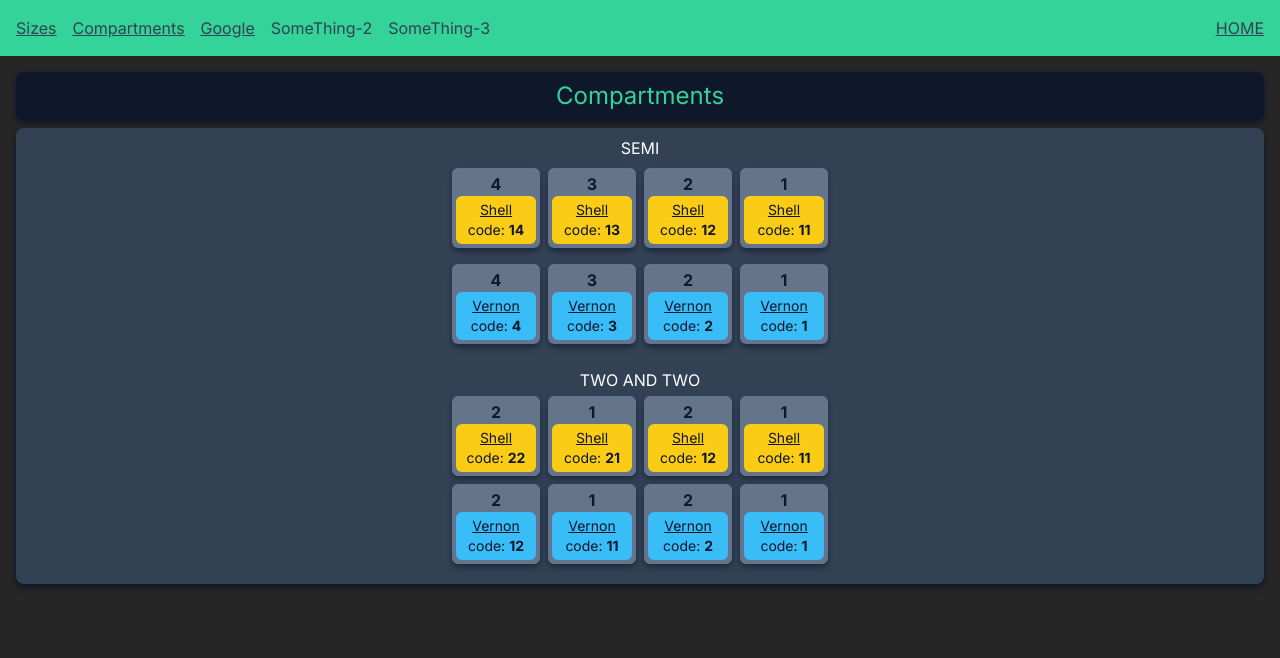
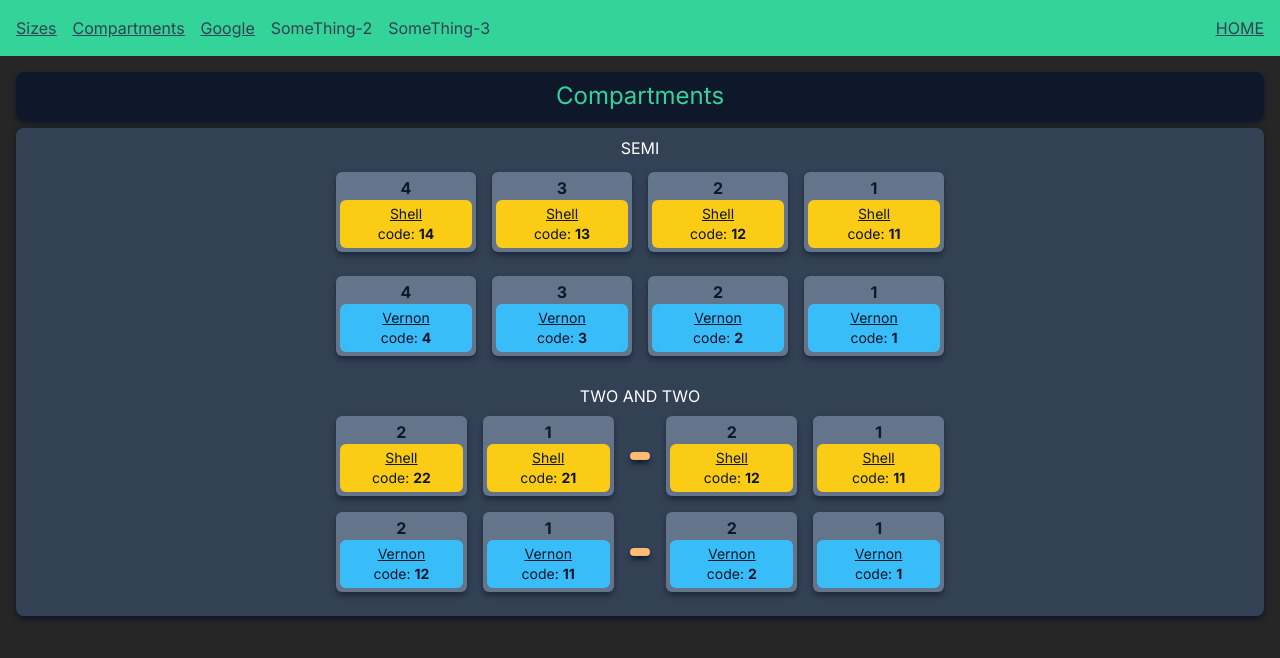
Before and after one commit to NickDriver/training-notes, a Next.js app: page /compartments in a window 1280 px wide. Shown: the top 658 px of the page. Built offline with nearby package versions, Linux system fonts and the light colour scheme.

Commit message:
TwoAndTwo done

```diff
--- a/src/app/compartments/_components/Compartment.tsx
+++ b/src/app/compartments/_components/Compartment.tsx
@@ -1,4 +1,4 @@
-const w_num: string = "w-3/4 ";
+const w_num: string = "w-full ";
 
 export enum Vendors {
   SHELL = "Shell",
@@ -38,7 +38,7 @@ export interface Compartment_t {
 
 export function Compartment({ compartment_info: { vendor, compartment, comp_code, vendor_color } }: any) {
   return (
-    <div className={w_num + 'm-1 p-1 bg-slate-500 text-slate-900 rounded-md shadow-md shadow-slate-800 hover:bg-rose-200'}>
+    <div className={w_num + 'm-2 p-1 bg-slate-500 text-slate-900 rounded-md shadow-md shadow-slate-800'}>
       <div className="flex justify-center items-center font-bold">{compartment}</div>
       <div className={"flex flex-col items-center p-1 text-sm font-normal rounded-md" + vendor_color}>
         <p className="underline">{vendor}</p>
--- a/src/app/compartments/_components/Semi.tsx
+++ b/src/app/compartments/_components/Semi.tsx
@@ -5,15 +5,15 @@ import { data_shell, data_vernon } from "../_data/data_semi";
 
 export default function Semi() {
   return (
-    <div className="flex flex-col items-center hover:bg-rose-400 mt-2 mb-4">
+    <div className="flex flex-col items-center mt-2 mb-4">
       <div>SEMI</div>
-      <div className="flex justify-center flex-row-reverse m-1 w-96">
+      <div className="flex justify-center flex-row-reverse m-1 w-2/4">
         <Compartment compartment_info={data_shell[0]} />
         <Compartment compartment_info={data_shell[1]} />
         <Compartment compartment_info={data_shell[2]} />
         <Compartment compartment_info={data_shell[3]} />
       </div>
-      <div className="flex justify-center flex-row-reverse m-1 w-96">
+      <div className="flex justify-center flex-row-reverse m-1 w-2/4">
         <Compartment compartment_info={data_vernon[0]} />
         <Compartment compartment_info={data_vernon[1]} />
         <Compartment compartment_info={data_vernon[2]} />
--- a/src/app/compartments/_components/TwoAndTwo.tsx
+++ b/src/app/compartments/_components/TwoAndTwo.tsx
@@ -3,17 +3,19 @@ import { Compartment } from "./Compartment"
 
 export default function TwoAndTwo() {
   return (
-    <div className="flex flex-col items-center hover:bg-rose-400 mt-2 mb-4">
+    <div className="flex flex-col items-center mt-2 mb-4">
       <div>TWO AND TWO</div>
-      <div className="flex justify-center flex-row-reverse w-96">
+      <div className="flex justify-center flex-row-reverse items-center w-2/4">
         <Compartment compartment_info={data_shell[0]} />
         <Compartment compartment_info={data_shell[1]} />
+        <div className="box-content h-2 w-2/12 m-2 bg-orange-300 rounded-lg shadow-md shadow-slate-900 "></div>
         <Compartment compartment_info={data_shell[2]} />
         <Compartment compartment_info={data_shell[3]} />
       </div>
-      <div className="flex justify-center flex-row-reverse w-96">
+      <div className="flex justify-center flex-row-reverse items-center w-2/4">
         <Compartment compartment_info={data_vernon[0]} />
         <Compartment compartment_info={data_vernon[1]} />
+        <div className="box-content h-2 w-2/12 m-2 bg-orange-300 rounded-lg shadow-md shadow-slate-900 "></div>
         <Compartment compartment_info={data_vernon[2]} />
         <Compartment compartment_info={data_vernon[3]} />
       </div>
--- a/src/app/compartments/page.tsx
+++ b/src/app/compartments/page.tsx
@@ -5,7 +5,7 @@ import TwoAndTwo from "./_components/TwoAndTwo";
 
 export default function Compartments() {
   return (
-    <div>
+    <div className="w-full">
       <Semi />
       <TwoAndTwo />
     </div>
```
